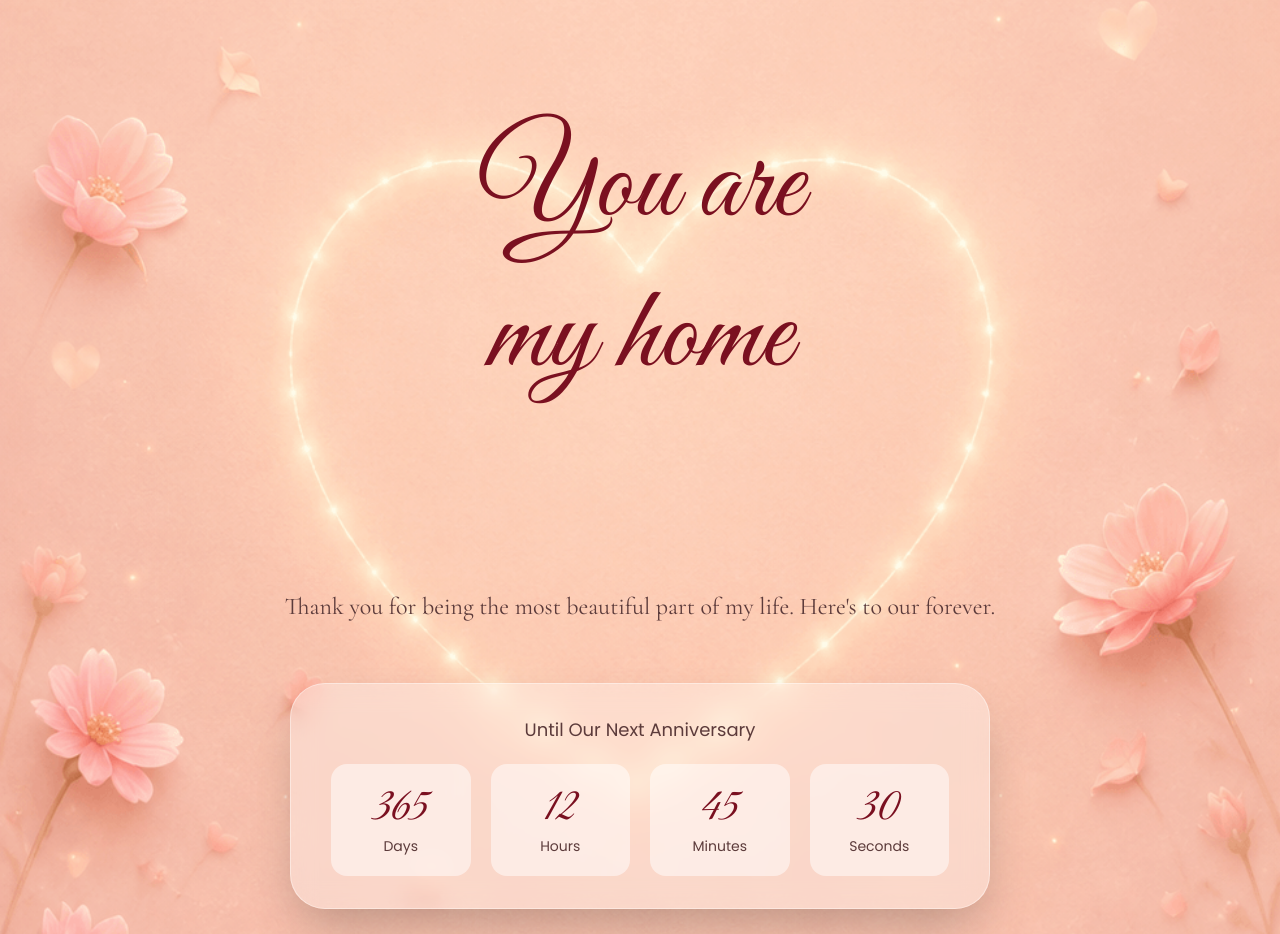
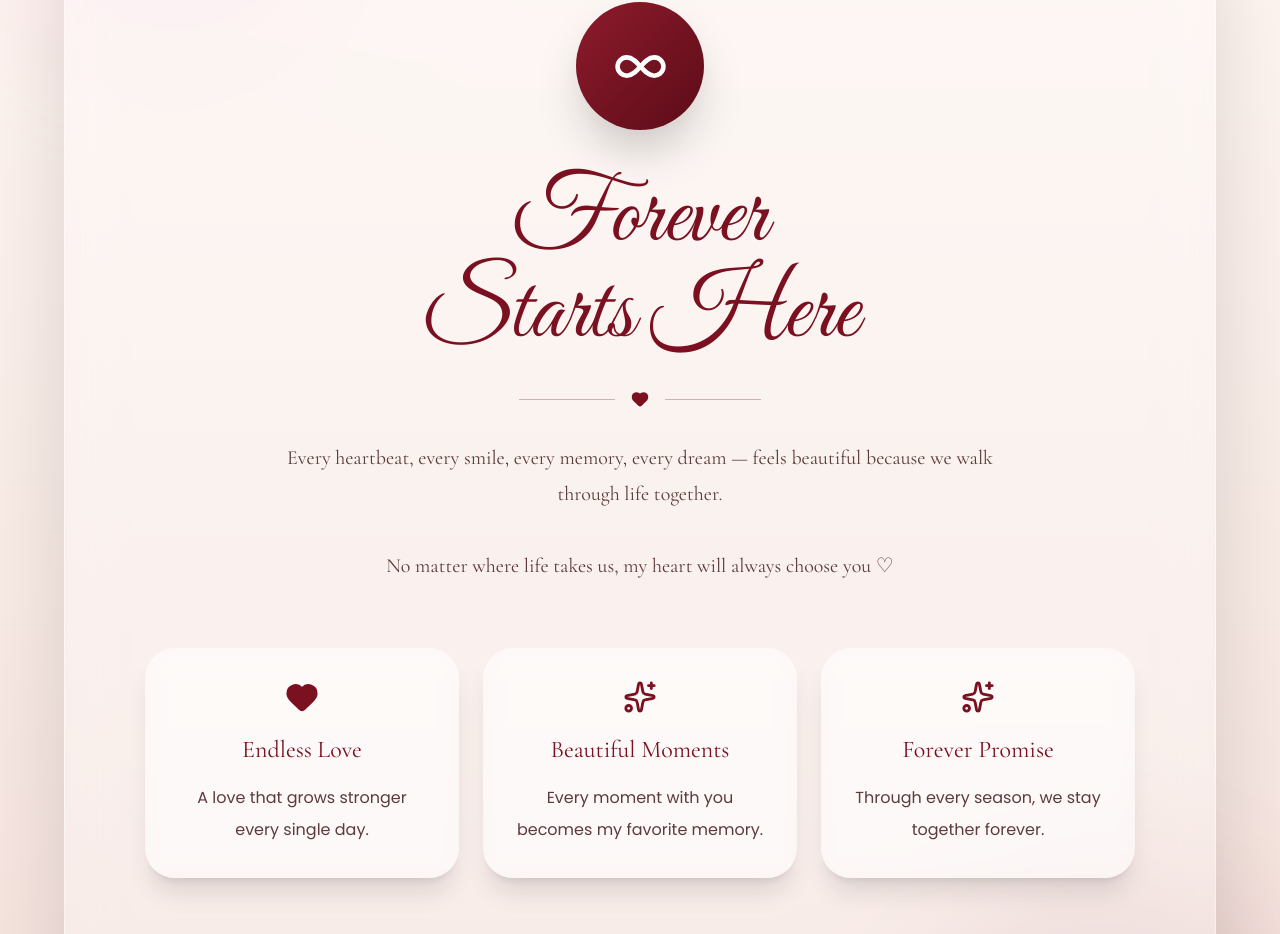
Before and after one commit to AshlinRenittaS/first-wedding-anniversary, a React (Vite) app: page /forever in a window 1280 px wide. Shown: the part 313-1247 px from the top of the page. Built offline with nearby package versions, Linux system fonts and the light colour scheme.

Commit message:
forever page changes

```diff
--- a/src/pages/Forever.jsx
+++ b/src/pages/Forever.jsx
@@ -1,244 +1,572 @@
+// import Navbar from "../components/Navbar";
+
+// import { Heart } from "lucide-react";
+
+// /* BACKGROUND IMAGE */
+// import foreverBg from "../assets/forever.png";
+
+// const Forever = () => {
+//   return (
+//     <div className="min-h-[100svh] overflow-hidden relative bg-[#f8ece7]">
+
+//       {/* Background Image */}
+//       <img
+//         src={foreverBg}
+//         alt=""
+//         className="
+//           absolute
+//           inset-0
+//           w-full
+//           h-full
+//           object-cover
+//           object-center
+//           md:object-top
+//         "
+//       />
+
+//       {/* Soft Overlay */}
+//       <div className="absolute inset-0 bg-white/10"></div>
+
+//       {/* Navbar */}
+//       <div className="relative z-20">
+//         <Navbar />
+//       </div>
+
+//       {/* Main Content */}
+//       <div
+//         className="
+//           relative
+//           z-10
+//           min-h-[100svh]
+//           flex
+//           flex-col
+//           items-center
+//           text-center
+//           px-5
+//           md:px-10
+//           pt-24
+//           md:pt-32
+//           pb-16
+//         "
+//       >
+
+//         {/* Heading */}
+//         <h1
+//           className="
+//             title-font
+//             text-[#7a1020]
+//             text-3xl
+//             md:text-6xl
+//           "
+//         >
+//           Forever & Always
+//         </h1>
+
+//         {/* Divider */}
+//         <div className="flex items-center gap-3 mt-4">
+
+//           <div className="w-14 md:w-24 h-[1px] bg-[#7a1020]/30"></div>
+
+//           <Heart
+//             size={16}
+//             className="fill-[#7a1020] text-[#7a1020]"
+//           />
+
+//           <div className="w-14 md:w-24 h-[1px] bg-[#7a1020]/30"></div>
+//         </div>
+
+//         {/* HEART TEXT SECTION */}
+//         <div
+//           className="
+//             relative
+//             mt-16
+//             md:mt-24
+//             flex
+//             items-center
+//             justify-center
+//             w-full
+//           "
+//         >
+
+//           <div
+//             className="
+//               relative
+//               flex
+//               items-center
+//               justify-center
+//               w-full
+//               max-w-[900px]
+//               h-[260px]
+//               md:h-[520px]
+//             "
+//           >
+
+//             {/* TEXT INSIDE HEART */}
+//             <h2
+//               className="
+//                 title-font
+//                 text-[#7a1020]
+//                 text-5xl
+//                 sm:text-6xl
+//                 md:text-[120px]
+//                 leading-tight
+//                 text-center
+//                 z-10
+//               "
+//             >
+//               You are
+//               <br />
+//               my home
+//             </h2>
+//           </div>
+//         </div>
+
+//         {/* Description */}
+//         <p
+//           className="
+//             mt-10
+//             md:mt-16
+//             text-[#5c3b3b]
+//             text-base
+//             md:text-2xl
+//             leading-8
+//             md:leading-10
+//             max-w-3xl
+//             heading-font
+//           "
+//         >
+//           Thank you for being the most beautiful part
+//           of my life. Here's to our forever.
+//         </p>
+
+//         {/* Countdown Card */}
+//         <div
+//           className="
+//             mt-10
+//             md:mt-14
+//             bg-white/35
+//             backdrop-blur-md
+//             rounded-[25px]
+//             md:rounded-[35px]
+//             px-5
+//             md:px-10
+//             py-5
+//             md:py-8
+//             border
+//             border-white/40
+//             shadow-2xl
+//             w-full
+//             max-w-[700px]
+//           "
+//         >
+
+//           <p className="text-[#5c3b3b] text-sm md:text-lg">
+//             Until Our Next Anniversary
+//           </p>
+
+//           {/* Countdown */}
+//           <div className="grid grid-cols-4 gap-3 md:gap-5 mt-5">
+
+//             {[
+//               { value: "365", label: "Days" },
+//               { value: "12", label: "Hours" },
+//               { value: "45", label: "Minutes" },
+//               { value: "30", label: "Seconds" },
+//             ].map((item, index) => (
+
+//               <div
+//                 key={index}
+//                 className="
+//                   bg-white/50
+//                   rounded-2xl
+//                   py-4
+//                   md:py-5
+//                 "
+//               >
+
+//                 <h2
+//                   className="
+//                     text-[#7a1020]
+//                     text-2xl
+//                     md:text-5xl
+//                     title-font
+//                   "
+//                 >
+//                   {item.value}
+//                 </h2>
+
+//                 <p
+//                   className="
+//                     mt-1
+//                     text-[#5c3b3b]
+//                     text-[11px]
+//                     md:text-sm
+//                   "
+//                 >
+//                   {item.label}
+//                 </p>
+//               </div>
+//             ))}
+//           </div>
+//         </div>
+
+//         {/* Button */}
+//         <button
+//           className="
+//             mt-10
+//             bg-[#7a1020]
+//             hover:bg-[#5c0b18]
+//             transition-all
+//             duration-300
+//             text-white
+//             px-8
+//             md:px-12
+//             py-4
+//             rounded-full
+//             shadow-2xl
+//             flex
+//             items-center
+//             gap-3
+//             text-sm
+//             md:text-base
+//           "
+//         >
+
+//           REPLAY OUR JOURNEY
+
+//           <Heart
+//             size={15}
+//             className="fill-white text-white"
+//           />
+//         </button>
+//       </div>
+//     </div>
+//   );
+// };
+
+// export default Forever;
+
 import Navbar from "../components/Navbar";
 
-import { Heart } from "lucide-react";
-
-/* BACKGROUND IMAGE */
-import foreverBg from "../assets/forever.png";
+import {
+  Heart,
+  Sparkles,
+  Infinity,
+  Stars,
+} from "lucide-react";
 
 const Forever = () => {
+
   return (
-    <div className="min-h-[100svh] overflow-hidden relative bg-[#f8ece7]">
 
-      {/* Background Image */}
-      <img
-        src={foreverBg}
-        alt=""
-        className="
-          absolute
-          inset-0
-          w-full
-          h-full
-          object-cover
-          object-center
-          md:object-top
-        "
-      />
+    <div className="min-h-screen bg-[#f8ece7] overflow-hidden relative">
 
-      {/* Soft Overlay */}
-      <div className="absolute inset-0 bg-white/10"></div>
+      {/* Gradient Background */}
+      <div className="absolute inset-0 bg-gradient-to-b from-[#fff7f4] via-[#f8ece7] to-[#f2dcd7]"></div>
+
+      {/* Blur Circles */}
+      <div className="absolute top-0 left-0 w-[350px] h-[350px] bg-pink-200/30 rounded-full blur-3xl"></div>
+
+      <div className="absolute bottom-0 right-0 w-[350px] h-[350px] bg-[#7a1020]/10 rounded-full blur-3xl"></div>
 
       {/* Navbar */}
       <div className="relative z-20">
         <Navbar />
       </div>
 
-      {/* Main Content */}
+      {/* Main */}
       <div
         className="
           relative
           z-10
-          min-h-[100svh]
+          min-h-screen
           flex
           flex-col
           items-center
-          text-center
+          justify-center
           px-5
-          md:px-10
-          pt-24
-          md:pt-32
+          pt-28
+          md:pt-36
           pb-16
         "
       >
 
+        {/* Top Badge */}
+        <div
+          className="
+            bg-white/50
+            backdrop-blur-md
+            border
+            border-white/40
+            rounded-full
+            px-6
+            py-3
+            shadow-xl
+            flex
+            items-center
+            gap-3
+          "
+        >
+
+          <Sparkles
+            size={18}
+            className="text-[#7a1020]"
+          />
+
+          <p className="text-[#7a1020] text-sm md:text-base">
+            Our Forever Story
+          </p>
+        </div>
+
+        {/* Main Card */}
+        <div
+          className="
+            mt-10
+            w-full
+            max-w-6xl
+
+            bg-white/35
+            backdrop-blur-xl
+
+            border
+            border-white/40
+
+            rounded-[40px]
+            md:rounded-[60px]
+
+            shadow-[0_20px_80px_rgba(0,0,0,0.12)]
+
+            p-8
+            md:p-16
+            lg:p-20
+          "
+        >
+
+          {/* Center Icon */}
+          <div className="flex justify-center">
+
+            <div
+              className="
+                w-24
+                h-24
+                md:w-32
+                md:h-32
+
+                rounded-full
+
+                bg-gradient-to-br
+                from-[#8d1b2c]
+                to-[#5d0c18]
+
+                flex
+                items-center
+                justify-center
+
+                shadow-2xl
+              "
+            >
+
+              <Infinity
+                size={55}
+                className="text-white"
+              />
+            </div>
+          </div>
+
           {/* Heading */}
+          <div className="text-center mt-10">
+
             <h1
               className="
                 title-font
                 text-[#7a1020]
-            text-3xl
-            md:text-6xl
+
+                text-5xl
+                sm:text-6xl
+                md:text-7xl
+                lg:text-8xl
               "
             >
-          Forever & Always
+              Forever
+              <br />
+              Starts Here
             </h1>
 
             {/* Divider */}
-        <div className="flex items-center gap-3 mt-4">
+            <div className="flex items-center justify-center gap-4 mt-7">
 
-          <div className="w-14 md:w-24 h-[1px] bg-[#7a1020]/30"></div>
+              <div className="w-16 md:w-24 h-[1px] bg-[#7a1020]/30"></div>
 
               <Heart
-            size={16}
+                size={18}
                 className="fill-[#7a1020] text-[#7a1020]"
               />
 
-          <div className="w-14 md:w-24 h-[1px] bg-[#7a1020]/30"></div>
-        </div>
-
-        {/* HEART TEXT SECTION */}
-        <div
-          className="
-            relative
-            mt-16
-            md:mt-24
-            flex
-            items-center
-            justify-center
-            w-full
-          "
-        >
-
-          <div
-            className="
-              relative
-              flex
-              items-center
-              justify-center
-              w-full
-              max-w-[900px]
-              h-[260px]
-              md:h-[520px]
-            "
-          >
-
-            {/* TEXT INSIDE HEART */}
-            <h2
-              className="
-                title-font
-                text-[#7a1020]
-                text-5xl
-                sm:text-6xl
-                md:text-[120px]
-                leading-tight
-                text-center
-                z-10
-              "
-            >
-              You are
-              <br />
-              my home
-            </h2>
-          </div>
+              <div className="w-16 md:w-24 h-[1px] bg-[#7a1020]/30"></div>
             </div>
 
             {/* Description */}
             <p
               className="
-            mt-10
-            md:mt-16
+                mt-8
                 text-[#5c3b3b]
+                heading-font
+
                 text-base
-            md:text-2xl
-            leading-8
-            md:leading-10
+                md:text-xl
+                leading-9
+
                 max-w-3xl
+                mx-auto
+              "
+            >
+              Every heartbeat,
+              every smile,
+              every memory,
+              every dream —
+              feels beautiful because
+              we walk through life together.
+
+              <br />
+              <br />
+
+              No matter where life takes us,
+              my heart will always choose you ♡
+            </p>
+          </div>
+
+          {/* Cards */}
+          <div
+            className="
+              grid
+              md:grid-cols-3
+              gap-6
+              mt-16
+            "
+          >
+
+            {/* Card 1 */}
+            <div
+              className="
+                bg-white/45
+                backdrop-blur-md
+                rounded-[30px]
+                p-8
+                shadow-xl
+                text-center
+              "
+            >
+
+              <Heart
+                size={34}
+                className="mx-auto fill-[#7a1020] text-[#7a1020]"
+              />
+
+              <h2
+                className="
+                  mt-5
+                  text-[#7a1020]
+                  text-2xl
                   heading-font
                 "
               >
-          Thank you for being the most beautiful part
-          of my life. Here's to our forever.
+                Endless Love
+              </h2>
+
+              <p className="mt-4 text-[#5c3b3b] leading-8">
+                A love that grows stronger
+                every single day.
               </p>
+            </div>
 
-        {/* Countdown Card */}
+            {/* Card 2 */}
             <div
               className="
-            mt-10
-            md:mt-14
-            bg-white/35
+                bg-white/45
                 backdrop-blur-md
-            rounded-[25px]
-            md:rounded-[35px]
-            px-5
-            md:px-10
-            py-5
-            md:py-8
-            border
-            border-white/40
-            shadow-2xl
-            w-full
-            max-w-[700px]
+                rounded-[30px]
+                p-8
+                shadow-xl
+                text-center
               "
             >
 
-          <p className="text-[#5c3b3b] text-sm md:text-lg">
-            Until Our Next Anniversary
+              <Sparkles
+                size={34}
+                className="mx-auto text-[#7a1020]"
+              />
+
+              <h2
+                className="
+                  mt-5
+                  text-[#7a1020]
+                  text-2xl
+                  heading-font
+                "
+              >
+                Beautiful Moments
+              </h2>
+
+              <p className="mt-4 text-[#5c3b3b] leading-8">
+                Every moment with you
+                becomes my favorite memory.
               </p>
+            </div>
 
-          {/* Countdown */}
-          <div className="grid grid-cols-4 gap-3 md:gap-5 mt-5">
-
-            {[
-              { value: "365", label: "Days" },
-              { value: "12", label: "Hours" },
-              { value: "45", label: "Minutes" },
-              { value: "30", label: "Seconds" },
-            ].map((item, index) => (
-
+            {/* Card 3 */}
             <div
-                key={index}
               className="
-                  bg-white/50
-                  rounded-2xl
-                  py-4
-                  md:py-5
+                bg-white/45
+                backdrop-blur-md
+                rounded-[30px]
+                p-8
+                shadow-xl
+                text-center
               "
             >
 
+              <Stars
+                size={34}
+                className="mx-auto text-[#7a1020]"
+              />
+
               <h2
                 className="
+                  mt-5
                   text-[#7a1020]
                   text-2xl
-                    md:text-5xl
-                    title-font
+                  heading-font
                 "
               >
-                  {item.value}
+                Forever Promise
               </h2>
+
+              <p className="mt-4 text-[#5c3b3b] leading-8">
+                Through every season,
+                we stay together forever.
+              </p>
+            </div>
+          </div>
+
+          {/* Bottom Quote */}
+          <div className="text-center mt-20">
 
             <p
               className="
-                    mt-1
-                    text-[#5c3b3b]
-                    text-[11px]
-                    md:text-sm
+                title-font
+                text-[#7a1020]
+
+                text-3xl
+                md:text-5xl
+                leading-tight
               "
             >
-                  {item.label}
+              “You are my
+              <br />
+              today and forever.”
             </p>
           </div>
-            ))}
         </div>
-        </div>
-
-        {/* Button */}
-        <button
-          className="
-            mt-10
-            bg-[#7a1020]
-            hover:bg-[#5c0b18]
-            transition-all
-            duration-300
-            text-white
-            px-8
-            md:px-12
-            py-4
-            rounded-full
-            shadow-2xl
-            flex
-            items-center
-            gap-3
-            text-sm
-            md:text-base
-          "
-        >
-
-          REPLAY OUR JOURNEY
-
-          <Heart
-            size={15}
-            className="fill-white text-white"
-          />
-        </button>
       </div>
     </div>
   );
```
Lines whose indentation alone changed are shown as unchanged.
